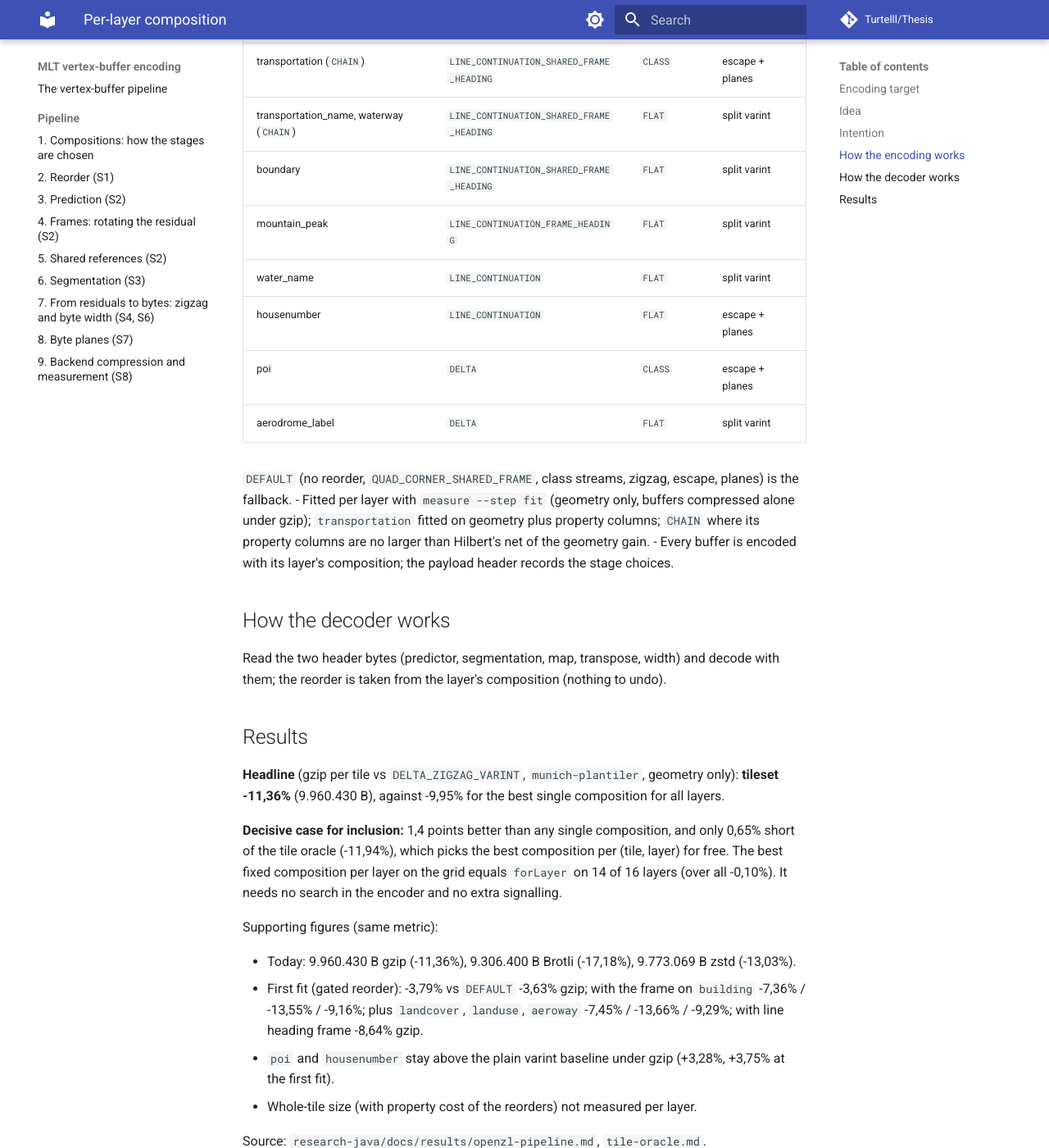
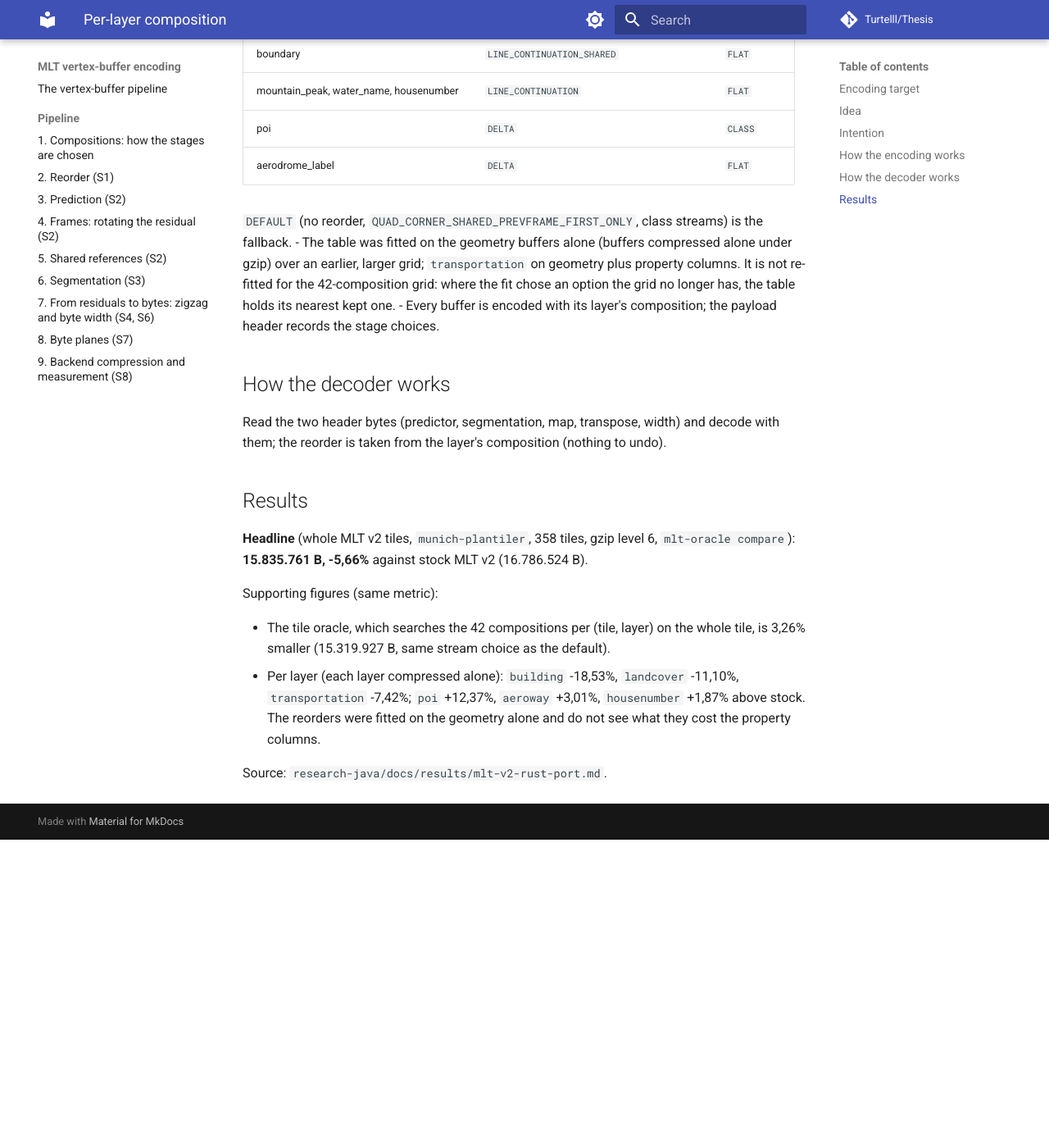
Before and after one commit to Turtelll/Thesis, an MkDocs documentation site: the page built from docs/encoding/good/per-layer-composition.md, in a window 1280 px wide and 1400 px high, scrolled down 1306 px. Shown: the whole window at 82% size. Built offline with MkDocs 1.6.1 and Material for MkDocs 9.7.7, drawn with Linux system fonts in a browser that asks for light colours; comment, search, counter and statistics services are not loaded; after the commit the page ends 2330 px from its top, so only the background shows below that; some of the changed text lies outside the part shown.

Commit message:
update mkdocs to current pipeline state

```diff
--- a/docs/encoding/good/per-layer-composition.md
+++ b/docs/encoding/good/per-layer-composition.md
@@ -1,13 +1,13 @@
 # Per-layer composition
 
-**Code names:** `PipelineRegistry.forLayer` / `LayerCompositions`
+**Code names:** `for_layer` (`research-rust/mlt-pipeline/src/registry.rs`)
 
-> **Verdict: Kept.** -11,36% gzip on the tileset, the result of the thesis pipeline; within 0,65% of a free
-> per-(tile, layer) oracle, with nothing signalled beyond the 2-byte header.
+> **Verdict: Kept.** -5,66% gzip on whole MLT v2 tiles against stock, with no search in the encoder and
+> nothing signalled beyond the 2-byte header.
 
 ## Encoding target
-every MVT layer gets its own fixed composition (Polygon layers: shared frame; line layers: shared heading
-frame; poi, aerodrome_label: delta); `DEFAULT` for unknown layers.
+every MVT layer gets its own fixed composition (Polygon layers: shared ring frame; line layers: shared line
+continuation; poi, aerodrome_label: delta); `DEFAULT` for unknown layers.
 
 ## Idea
 The best predictor follows the geometry of the layer: corner predictors for buildings, continuation for roads,
@@ -21,30 +21,27 @@ cheap, stable proxy for the geometry, so a fixed table fitted once should captur
 with a trivial encoder.
 
 ## How the encoding works
-- `LayerCompositions.forLayer(layer)` maps an MVT layer name to a `Composition` (reorder, predictor, segmentation,
-  map, width, transpose), fitted as the per-layer winner of the oracle grid under gzip.
-- Today (`LayerCompositions.java`; all zigzag; reorder `HILBERT_CENTROID_ROT_MP` unless `CHAIN` is noted):
+- `for_layer(layer)` maps an MVT layer name to a `Composition` (reorder, predictor, segmentation, terminal).
+  All zigzag, escape width and byte planes; reorder `HILBERT_CENTROID_ROT_MP` unless `CHAIN` is noted:
 
-  | layer | predictor | streams | terminal |
-  |---|---|---|---|
-  | building, landcover, landuse | `QUAD_CORNER_SHARED_FRAME` | `CLASS` | escape + planes |
-  | water (`CHAIN`) | `QUAD_CORNER_SHARED_FRAME` | `CLASS` | escape + planes |
-  | aeroway (`CHAIN`) | `QUAD_CORNER_SHARED_FRAME` | `FLAT` | split varint |
-  | park | `QUAD_CORNER_SHARED` | `FLAT` | split varint |
-  | place | `QUAD_CORNER_FRAME` | `FLAT` | split varint |
-  | transportation (`CHAIN`) | `LINE_CONTINUATION_SHARED_FRAME_HEADING` | `CLASS` | escape + planes |
-  | transportation_name, waterway (`CHAIN`) | `LINE_CONTINUATION_SHARED_FRAME_HEADING` | `FLAT` | split varint |
-  | boundary | `LINE_CONTINUATION_SHARED_FRAME_HEADING` | `FLAT` | split varint |
-  | mountain_peak | `LINE_CONTINUATION_FRAME_HEADING` | `FLAT` | split varint |
-  | water_name | `LINE_CONTINUATION` | `FLAT` | split varint |
-  | housenumber | `LINE_CONTINUATION` | `FLAT` | escape + planes |
-  | poi | `DELTA` | `CLASS` | escape + planes |
-  | aerodrome_label | `DELTA` | `FLAT` | split varint |
+  | layer | predictor | streams |
+  |---|---|---|
+  | building, landcover, landuse | `QUAD_CORNER_SHARED_PREVFRAME_FIRST_ONLY` | `CLASS` |
+  | water (`CHAIN`) | `QUAD_CORNER_SHARED_PREVFRAME_FIRST_ONLY` | `CLASS` |
+  | aeroway (`CHAIN`) | `QUAD_CORNER_SHARED_PREVFRAME_FIRST_ONLY` | `FLAT` |
+  | park | `QUAD_CORNER_SHARED` | `FLAT` |
+  | place | `QUAD_CORNER_PREVFRAME_FIRST_ONLY` | `FLAT` |
+  | transportation (`CHAIN`) | `LINE_CONTINUATION_SHARED` | `CLASS` |
+  | transportation_name, waterway (`CHAIN`) | `LINE_CONTINUATION_SHARED` | `FLAT` |
+  | boundary | `LINE_CONTINUATION_SHARED` | `FLAT` |
+  | mountain_peak, water_name, housenumber | `LINE_CONTINUATION` | `FLAT` |
+  | poi | `DELTA` | `CLASS` |
+  | aerodrome_label | `DELTA` | `FLAT` |
 
-  `DEFAULT` (no reorder, `QUAD_CORNER_SHARED_FRAME`, class streams, zigzag, escape, planes) is the fallback.
-- Fitted per layer with `measure --step fit` (geometry only, buffers compressed alone under gzip); `transportation`
-  fitted on geometry plus property columns; `CHAIN` where its property columns are no larger than Hilbert's net of the
-  geometry gain.
+  `DEFAULT` (no reorder, `QUAD_CORNER_SHARED_PREVFRAME_FIRST_ONLY`, class streams) is the fallback.
+- The table was fitted on the geometry buffers alone (buffers compressed alone under gzip) over an earlier,
+  larger grid; `transportation` on geometry plus property columns. It is not re-fitted for the 42-composition
+  grid: where the fit chose an option the grid no longer has, the table holds its nearest kept one.
 - Every buffer is encoded with its layer's composition; the payload header records the stage choices.
 
 ## How the decoder works
@@ -52,20 +49,15 @@ Read the two header bytes (predictor, segmentation, map, transpose, width) and d
 taken from the layer's composition (nothing to undo).
 
 ## Results
-**Headline** (gzip per tile vs `DELTA_ZIGZAG_VARINT`, `munich-plantiler`, geometry only): **tileset -11,36%**
-(9.960.430 B), against -9,95% for the best single composition for all layers.
-
-**Decisive case for inclusion:** 1,4 points better than any single composition, and only 0,65% short of the
-tile oracle (-11,94%), which picks the best composition per (tile, layer) for free. The best fixed composition
-per layer on the grid equals `forLayer` on 14 of 16 layers (over all -0,10%). It needs no search in the encoder and no extra
-signalling.
+**Headline** (whole MLT v2 tiles, `munich-plantiler`, 358 tiles, gzip level 6, `mlt-oracle compare`):
+**15.835.761 B, -5,66%** against stock MLT v2 (16.786.524 B).
 
 Supporting figures (same metric):
 
-- Today: 9.960.430 B gzip (-11,36%), 9.306.400 B Brotli (-17,18%), 9.773.069 B zstd (-13,03%).
-- First fit (gated reorder): -3,79% vs `DEFAULT` -3,63% gzip; with the frame on `building` -7,36% / -13,55% /
-  -9,16%; plus `landcover`, `landuse`, `aeroway` -7,45% / -13,66% / -9,29%; with line heading frame -8,64% gzip.
-- `poi` and `housenumber` stay above the plain varint baseline under gzip (+3,28%, +3,75% at the first fit).
-- Whole-tile size (with property cost of the reorders) not measured per layer.
+- The tile oracle, which searches the 42 compositions per (tile, layer) on the whole tile, is 3,26% smaller
+  (15.319.927 B, same stream choice as the default).
+- Per layer (each layer compressed alone): `building` -18,53%, `landcover` -11,10%, `transportation` -7,42%;
+  `poi` +12,37%, `aeroway` +3,01%, `housenumber` +1,87% above stock. The reorders were fitted on the geometry
+  alone and do not see what they cost the property columns.
 
-Source: `research-java/docs/results/openzl-pipeline.md`, `tile-oracle.md`.
+Source: `research-java/docs/results/mlt-v2-rust-port.md`.
```
Also changed, not shown: docs/pipeline/09-backend.md (+1 -1 lines), research-java/docs/results/mlt-v2-rust-port.md (+38 -0 lines).
